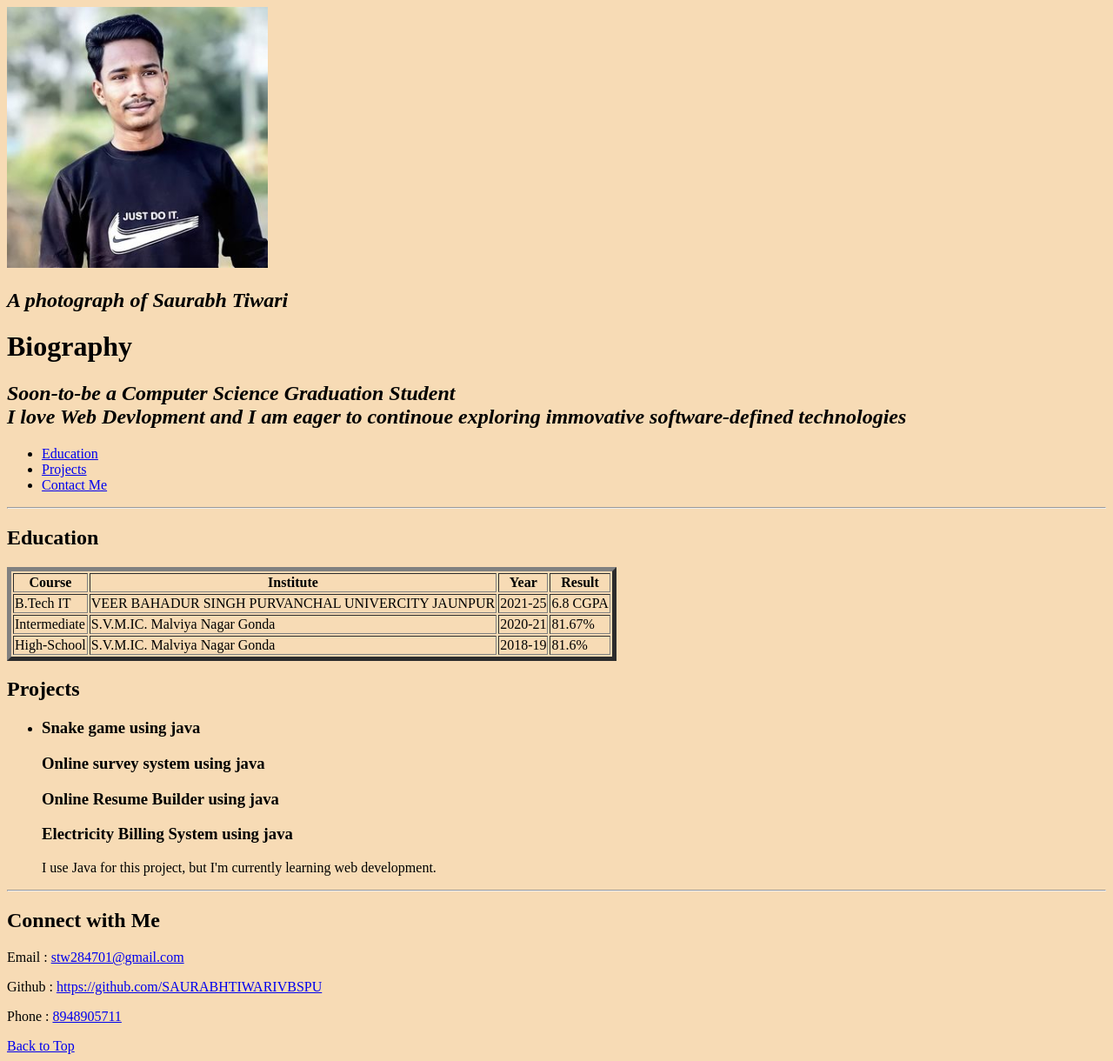
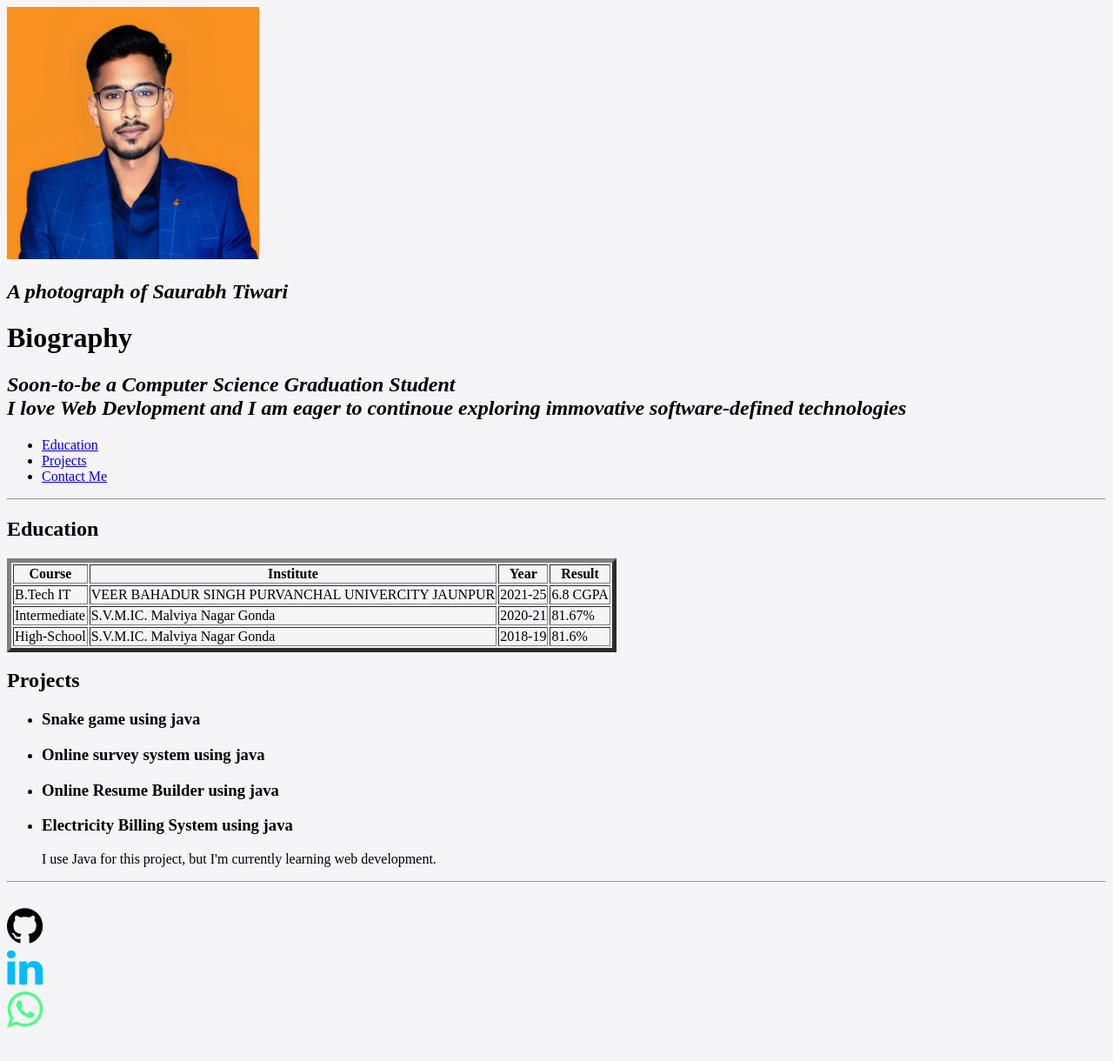
Before and after one commit to SAURABHTIWARIVBSPU/Web-Devlopement, a plain HTML site: page port.html in a window 1280 px wide. Shown: the whole page at 87% size. After the commit the page ends 1193 px from the top, so only its background shows below. Drawn offline with Linux system fonts and the light colour scheme.

Commit message:
add new things

```diff
--- a/port.html
+++ b/port.html
@@ -10,7 +10,7 @@
 <head>
   <style>
     body {
-      background-color: #f7dbb5;
+      background-color: #f5f4f6;
     }
   </style>
 </head>
@@ -18,9 +18,9 @@
   <!-- Your content here -->
 </body>
 </html>
-   <img src="st.jpg" alt="photo"
-  width="300"
-   height="300"
+   <img src="web jpg.jpg" alt="photo"
+  width="290"
+   height="290"
     />
  <h2><i>A photograph of Saurabh Tiwari</i></h2>
  <h1>Biography</h1>
@@ -85,12 +85,11 @@ I love Web Devlopment and I am eager to continoue exploring immovative software-
 <section  id="projectsId">
 <h2>Projects</h2>
 <ul>
-
-<li>
-<h3>Snake game using java</h3>
-<h3> Online survey system using java</h3>
-<h3>Online Resume Builder using java</h3>
-<h3>Electricity Billing System using java</h3>
+  <li>
+    <h3>Snake game using java</h3></li>
+    <li><h3> Online survey system using java</h3></li>
+<li><h3>Online Resume Builder using java</h3></li>
+<li><h3>Electricity Billing System using java</h3></li>
 <p>I use Java for this project, but I'm currently learning web development.</p>
 </li>
 </ul>
@@ -102,13 +101,20 @@ I love Web Devlopment and I am eager to continoue exploring immovative software-
 
 <hr>
 
-<footer id="connect">
-<h2>Connect with Me</h2>
-<p>Email : <a href="mailto:stw284701@gmail.com">stw284701@gmail.com</a></p>
-<p>Github : <a href="https://github.com/SAURABHTIWARIVBSPU">https://github.com/SAURABHTIWARIVBSPU</a></p>
-<p>Phone : <a href="tel:+918948905711">8948905711</a></p>
+<br>
+<link rel="stylesheet" href="https://cdnjs.cloudflare.com/ajax/libs/font-awesome/4.7.0/css/font-awesome.min.css">
 
-<a href="#">Back to Top</a>
+<a href="https://github.com/SAURABHTIWARIVBSPU">
+  <i class="fa fa-github" style="font-size: 48px; color: rgb(0, 0, 0)"></i>
+  <br>
+  <a href="https://www.linkedin.com/in/saurabh-tiwari-a3296b227/">
+    <i class="fa fa-linkedin" style="font-size: 48px; color: rgb(0, 187, 255)"></i>
+    <br>
+    <a href="https://api.whatsapp.com/send?phone=8948905711">
+      <i class="fa fa-whatsapp" style="font-size: 48px; color: rgb(77, 255, 136)"></i>
+    </a>
+
+</a>
 </footer>
 </body>
 </html>
```
Also changed, not shown: github-mark-white.png (added), web jpg.jpg (added).
